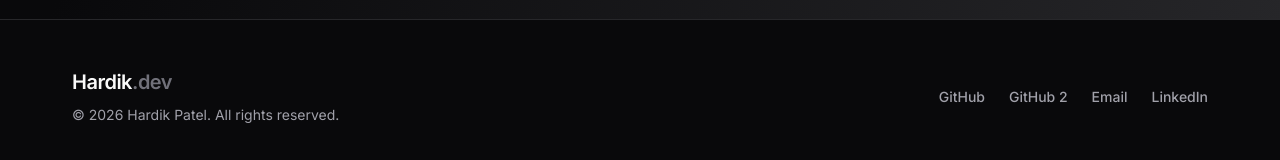
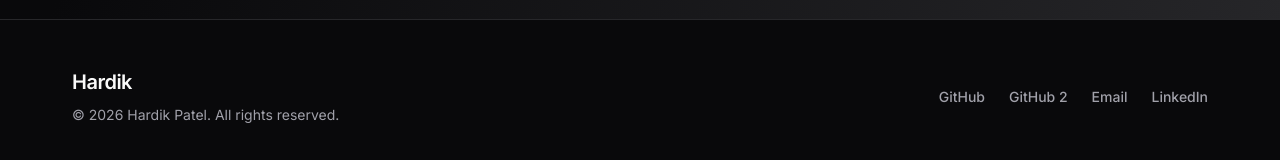
Before and after one commit to hrdk04/Portfolio, a React (Vite) app: page / in a window 1280 px wide. Shown: the part 3911-4071 px from the top of the page. Built offline with nearby package versions, Linux system fonts and the light colour scheme; no server answers.

Commit message:
Username updated

```diff
--- a/src/components/Footer.jsx
+++ b/src/components/Footer.jsx
@@ -13,7 +13,7 @@ export default function Footer() {
               onClick={() => window.scrollTo(0, 0)}
               className="text-heading font-semibold tracking-tight text-text-primary hover:opacity-70"
             >
-              {profile.firstName}<span className="text-text-tertiary">.dev</span>
+              {profile.firstName}<span className="text-text-tertiary">&nbsp;</span> {profile.lastname}
             </Link>
             <p className="mt-2 text-body-sm text-text-secondary">
               © {new Date().getFullYear()} {profile.name}. All rights reserved.
```
